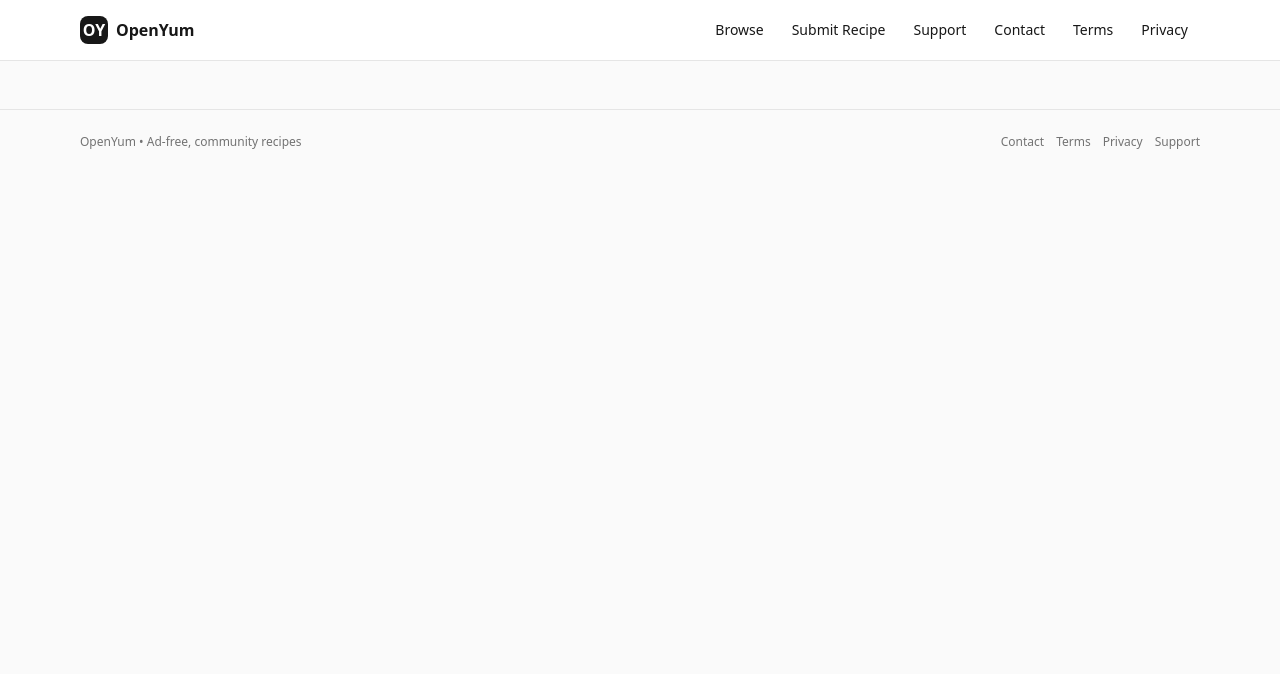
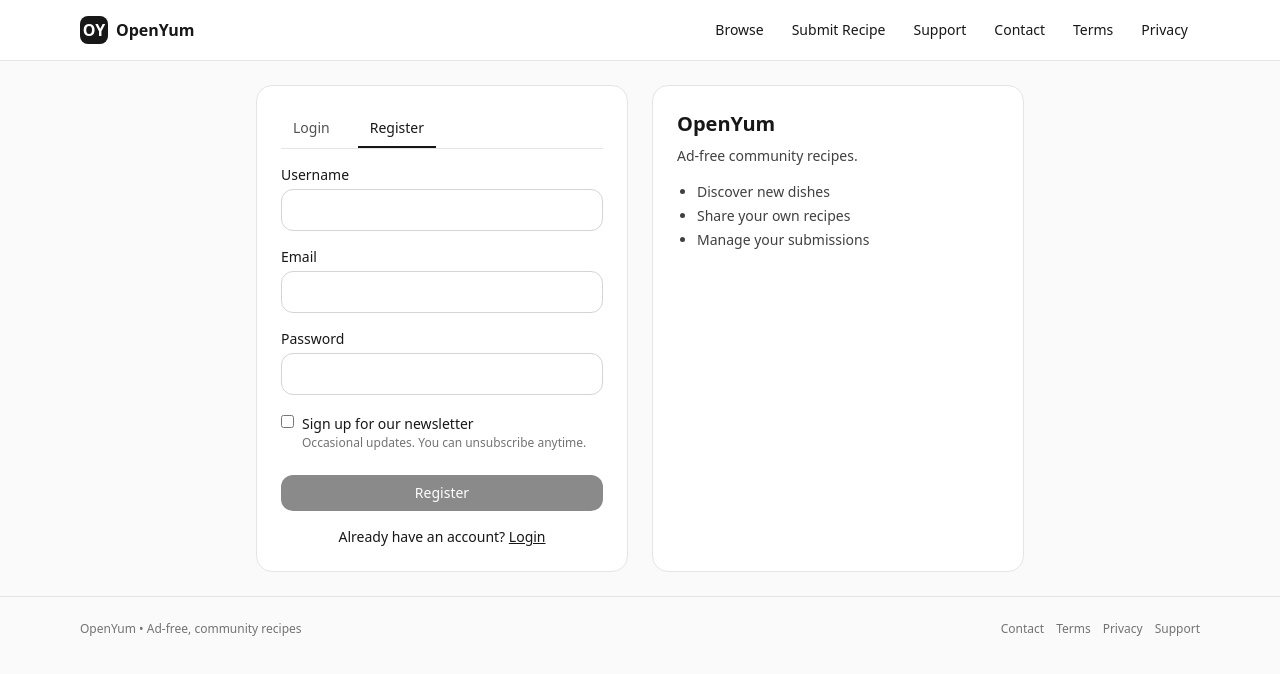
Before and after one commit to goboldstudio/openyum, a React (Vite) app: page /register in a window 1280 px wide. Shown: the top 674 px of the page. Built offline with nearby package versions, Linux system fonts and the light colour scheme.

Commit message:
Add auth pages and login prompt

```diff
--- a/src/App.jsx
+++ b/src/App.jsx
@@ -9,6 +9,8 @@ import Terms from './pages/Terms.jsx'
 import Privacy from './pages/Privacy.jsx'
 import Support from './pages/Support.jsx'
 import Recipe from './pages/Recipe.jsx'
+import Login from './pages/Login.jsx'
+import Register from './pages/Register.jsx'
 
 function NavItem({ to, children }){
   return (
@@ -50,6 +52,8 @@ export default function App(){
           <Route path="/terms" element={<Terms />} />
           <Route path="/privacy" element={<Privacy />} />
           <Route path="/support" element={<Support />} />
+          <Route path="/login" element={<Login />} />
+          <Route path="/register" element={<Register />} />
         </Routes>
       </main>
 
--- /dev/null
+++ b/src/components/AuthInfoPanel.jsx
@@ -0,0 +1,15 @@
+import React from 'react'
+
+export default function AuthInfoPanel(){
+  return (
+    <div className="rounded-2xl border border-neutral-200 bg-white p-6">
+      <h2 className="text-xl font-semibold">OpenYum</h2>
+      <p className="mt-2 text-sm text-neutral-700">Ad-free community recipes.</p>
+      <ul className="mt-4 list-disc pl-5 text-sm text-neutral-700 space-y-1">
+        <li>Discover new dishes</li>
+        <li>Share your own recipes</li>
+        <li>Manage your submissions</li>
+      </ul>
+    </div>
+  )
+}
--- /dev/null
+++ b/src/components/AuthTabs.jsx
@@ -0,0 +1,23 @@
+import React from 'react'
+import { NavLink } from 'react-router-dom'
+
+export default function AuthTabs(){
+  return (
+    <div className="flex border-b border-neutral-200 mb-4">
+      <NavLink
+        to="/login"
+        className={({isActive}) =>
+          'px-3 py-2 text-sm ' +
+          (isActive ? 'border-b-2 border-neutral-900 font-medium' : 'text-neutral-600 hover:text-neutral-900')
+        }
+      >Login</NavLink>
+      <NavLink
+        to="/register"
+        className={({isActive}) =>
+          'ml-4 px-3 py-2 text-sm ' +
+          (isActive ? 'border-b-2 border-neutral-900 font-medium' : 'text-neutral-600 hover:text-neutral-900')
+        }
+      >Register</NavLink>
+    </div>
+  )
+}
--- /dev/null
+++ b/src/components/LoginRequired.jsx
@@ -0,0 +1,28 @@
+import React from 'react'
+import { Link } from 'react-router-dom'
+
+export default function LoginRequired(){
+  return (
+    <div className="fixed inset-0 bg-black/40 backdrop-blur-sm grid place-items-center p-4">
+      <div className="max-w-sm w-full rounded-2xl border border-neutral-200 bg-white p-6">
+        <div className="flex items-center gap-2 mb-2">
+          <span className="text-xl">→</span>
+          <h2 className="text-lg font-semibold">Login Required</h2>
+        </div>
+        <p className="text-sm text-neutral-700">Please log in to submit a recipe.</p>
+        <div className="mt-4 rounded-xl border border-blue-200 bg-blue-50 p-4 text-sm">
+          <ul className="list-disc pl-5 space-y-1">
+            <li>Submit new recipes</li>
+            <li>Track your recipe submissions</li>
+            <li>Manage your submitted recipes</li>
+          </ul>
+        </div>
+        <div className="mt-6 grid gap-2">
+          <Link to="/login" className="px-4 py-2 rounded-xl bg-neutral-900 text-white text-sm text-center">Log In</Link>
+          <Link to="/register" className="px-4 py-2 rounded-xl border border-neutral-300 text-sm text-center hover:bg-neutral-100">Create an Account</Link>
+          <Link to="/" className="text-sm text-center underline">Return to Homepage</Link>
+        </div>
+      </div>
+    </div>
+  )
+}
--- /dev/null
+++ b/src/pages/Login.jsx
@@ -0,0 +1,40 @@
+import React, { useState } from 'react'
+import { Link } from 'react-router-dom'
+import AuthTabs from '../components/AuthTabs.jsx'
+import AuthInfoPanel from '../components/AuthInfoPanel.jsx'
+
+export default function Login(){
+  const [identifier, setIdentifier] = useState('')
+  const [password, setPassword] = useState('')
+
+  function handleSubmit(e){
+    e.preventDefault()
+    // login logic placeholder
+  }
+
+  return (
+    <div className="max-w-3xl mx-auto grid gap-6 md:grid-cols-2">
+      <div className="rounded-2xl border border-neutral-200 bg-white p-6">
+        <AuthTabs />
+        <form onSubmit={handleSubmit} className="grid gap-4">
+          <div>
+            <label className="block text-sm font-medium">Username or Email</label>
+            <input type="text" value={identifier} onChange={e=>setIdentifier(e.target.value)} className="mt-1 w-full rounded-xl border border-neutral-300 px-3 py-2" required />
+          </div>
+          <div>
+            <div className="flex items-center justify-between">
+              <label className="text-sm font-medium">Password</label>
+              <a href="#" className="text-sm underline">Forgot password?</a>
+            </div>
+            <input type="password" value={password} onChange={e=>setPassword(e.target.value)} className="mt-1 w-full rounded-xl border border-neutral-300 px-3 py-2" required />
+          </div>
+          <button className="mt-2 px-4 py-2 rounded-xl bg-neutral-900 text-white text-sm">Login</button>
+        </form>
+        <div className="mt-4 text-sm text-center">
+          Don’t have an account? <Link to="/register" className="underline">Register</Link>
+        </div>
+      </div>
+      <AuthInfoPanel />
+    </div>
+  )
+}
--- /dev/null
+++ b/src/pages/Register.jsx
@@ -0,0 +1,52 @@
+import React, { useState } from 'react'
+import { Link } from 'react-router-dom'
+import AuthTabs from '../components/AuthTabs.jsx'
+import AuthInfoPanel from '../components/AuthInfoPanel.jsx'
+
+export default function Register(){
+  const [username, setUsername] = useState('')
+  const [email, setEmail] = useState('')
+  const [password, setPassword] = useState('')
+  const [newsletter, setNewsletter] = useState(false)
+
+  const isValid = username && email && password
+
+  function handleSubmit(e){
+    e.preventDefault()
+    // registration logic placeholder
+  }
+
+  return (
+    <div className="max-w-3xl mx-auto grid gap-6 md:grid-cols-2">
+      <div className="rounded-2xl border border-neutral-200 bg-white p-6">
+        <AuthTabs />
+        <form onSubmit={handleSubmit} className="grid gap-4">
+          <div>
+            <label className="block text-sm font-medium">Username</label>
+            <input type="text" value={username} onChange={e=>setUsername(e.target.value)} className="mt-1 w-full rounded-xl border border-neutral-300 px-3 py-2" required />
+          </div>
+          <div>
+            <label className="block text-sm font-medium">Email</label>
+            <input type="email" value={email} onChange={e=>setEmail(e.target.value)} className="mt-1 w-full rounded-xl border border-neutral-300 px-3 py-2" required />
+          </div>
+          <div>
+            <label className="block text-sm font-medium">Password</label>
+            <input type="password" value={password} onChange={e=>setPassword(e.target.value)} className="mt-1 w-full rounded-xl border border-neutral-300 px-3 py-2" required />
+          </div>
+          <div className="flex items-start gap-2">
+            <input id="newsletter" type="checkbox" checked={newsletter} onChange={e=>setNewsletter(e.target.checked)} className="mt-1" />
+            <div>
+              <label htmlFor="newsletter" className="text-sm">Sign up for our newsletter</label>
+              <p className="text-xs text-neutral-500">Occasional updates. You can unsubscribe anytime.</p>
+            </div>
+          </div>
+          <button disabled={!isValid} className="mt-2 px-4 py-2 rounded-xl bg-neutral-900 text-white text-sm disabled:opacity-50 disabled:cursor-not-allowed">Register</button>
+        </form>
+        <div className="mt-4 text-sm text-center">
+          Already have an account? <Link to="/login" className="underline">Login</Link>
+        </div>
+      </div>
+      <AuthInfoPanel />
+    </div>
+  )
+}
--- a/src/pages/Submit.jsx
+++ b/src/pages/Submit.jsx
@@ -1,5 +1,6 @@
-import React, { useState } from 'react'
+import React, { useState, useEffect } from 'react'
 import { supabase } from '../supabaseClient'
+import LoginRequired from '../components/LoginRequired.jsx'
 
 export default function Submit(){
   const [title, setTitle] = useState('')
@@ -12,6 +13,15 @@ export default function Submit(){
   const [cookTime, setCookTime] = useState(30)
   const [difficulty, setDifficulty] = useState('Easy')
   const [msg, setMsg] = useState('')
+  const [user, setUser] = useState(null)
+  const [loading, setLoading] = useState(true)
+
+  useEffect(() => {
+    supabase.auth.getUser().then(({ data }) => {
+      setUser(data.user)
+      setLoading(false)
+    })
+  }, [])
 
   async function handleSubmit(e){
     e.preventDefault()
@@ -43,6 +53,8 @@ export default function Submit(){
       setTitle(''); setDescription(''); setIngredients(''); setSteps(''); setCuisine('')
     }
   }
+
+  if (!loading && !user) return <LoginRequired />
 
   return (
     <div className="grid gap-4">
```
